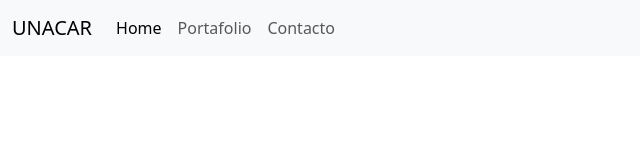
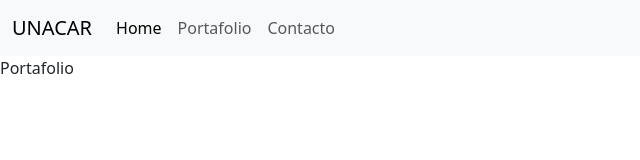
Before and after one commit to warderer/taller-react-unacar-2023, a React (Vite) app in the folder 06-router-bootstrap/: page /portafolio in a window 1280 px wide. Shown: the top 160 px of the page, without its empty margins (0-640 px from the left). Built offline with nearby package versions, Linux system fonts and the light colour scheme.

Commit message:
✨ React Router

```diff
--- a/06-router-bootstrap/package.json
+++ b/06-router-bootstrap/package.json
@@ -12,7 +12,8 @@
   "dependencies": {
     "bootstrap": "^5.3.1",
     "react": "^18.2.0",
-    "react-dom": "^18.2.0"
+    "react-dom": "^18.2.0",
+    "react-router-dom": "^6.15.0"
   },
   "devDependencies": {
     "@types/react": "^18.2.15",
--- a/06-router-bootstrap/src/App.jsx
+++ b/06-router-bootstrap/src/App.jsx
@@ -1,10 +1,15 @@
+import { BrowserRouter } from 'react-router-dom'
 import './App.css'
 import Header from './components/Header'
+import RoutesIndex from './routes/RoutesIndex'
 
 function App () {
   return (
     <>
       <Header />
+      <BrowserRouter>
+        <RoutesIndex />
+      </BrowserRouter>
     </>
   )
 }
--- /dev/null
+++ b/06-router-bootstrap/src/routes/RoutesIndex.jsx
@@ -0,0 +1,15 @@
+import { Route, Routes } from 'react-router-dom'
+import Home from '../pages/Home'
+import Portafolio from '../pages/Portafolio'
+import Contacto from '../pages/Contacto'
+
+const RoutesIndex = () => {
+  return (
+    <Routes>
+      <Route path='/' element={<Home />} />
+      <Route path='/portafolio' element={<Portafolio />} />
+      <Route path='/contacto' element={<Contacto />} />
+    </Routes>
+  )
+}
+export default RoutesIndex
```
